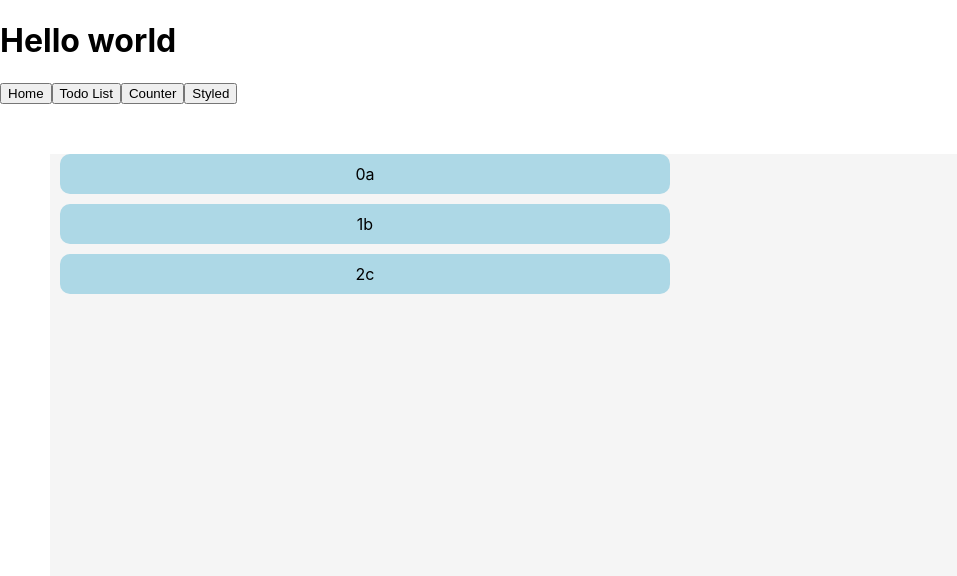
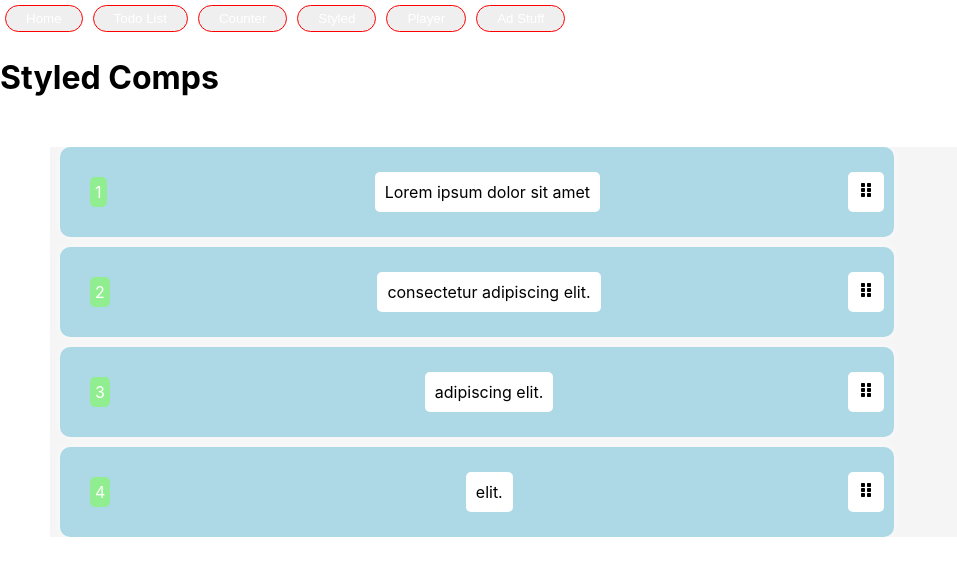
Before and after one commit to HugoLMTY/reactjs_ToDo, a React (Create React App) app: page /styled in a window 1280 px wide. Shown: the top 576 px of the page, without its empty margins (0-957 px from the left). Built offline with nearby package versions, Linux system fonts and the light colour scheme.

Commit message:
styled + player + ad (high comp)

```diff
--- a/package.json
+++ b/package.json
@@ -17,6 +17,7 @@
     "react-beautiful-dnd": "^13.1.1",
     "react-bootstrap": "^2.6.0",
     "react-dom": "^18.2.0",
+    "react-icons": "^4.6.0",
     "react-router-dom": "^6.4.3",
     "react-scripts": "5.0.1",
     "router-dom": "^2.2.9",
--- a/src/App.js
+++ b/src/App.js
@@ -7,12 +7,9 @@ import router from "./config/router";
 
 export default function App() {
 	return (
-		<div>
+		<Nav>
+			<RouterProvider router={router} />
+		</Nav>
+	)
 
-			{/* <Nav /> */}
-
-			<RouterProvider router={router}>
-			</RouterProvider>
-		</div>
-	)
 }
--- a/src/components/cards/ticket.js
+++ b/src/components/cards/ticket.js
@@ -1,26 +1,60 @@
-import React, { useState } from 'react';
+import React from 'react';
 
 import { Draggable } from 'react-beautiful-dnd';
 import styled from 'styled-components';
 
-import Swal from 'sweetalert2'
-import withReactContent from 'sweetalert2-react-content'
-const swal = withReactContent(Swal)
+import { FaGripVertical } from 'react-icons/fa';
 
-const Ticket = ({ text = "ok", index = -1 }) => {
-	const [ state, setstate ] = useState(null)
+const Ticket = ({ item, provided }) => {
+	return (
+		<Row >
+			<Position>	{ item.position } 	</Position>
 
-	return (
-		<Row>
-			{ index }
-			{ text }
+			<Sentence>	{ item.content }	</Sentence>
+
+			<Grip  {...provided.dragHandleProps}>
+				<FaGripVertical />
+			</Grip>
+
+			{provided.placeholder}
 		</Row>
-	)
-}
+)}
+
+const Position = styled.div`
+	background-color: lightgreen;
+	color: white;
+	border-radius: 5px;
+	margin: 20px;
+	padding: 5px;
+`
+
+const Sentence = styled.div`
+
+	user-select: all;
+
+	background-color: white;
+	border-radius: 5px;
+	padding: 10px;
+	margin: 10px;
+`
+
+const Grip = styled.div`
+	background-color: white;
+	border-radius: 5px;
+	padding: 10px;
+	float: right;
+`
+
 
 const Row = styled.div`
 
-	width: 50%;
+	user-select: none;
+
+	width: 69%;
+
+	display: flex;
+	justify-content: space-between;
+	align-items: center;
 
 	margin: 10px;
 	padding: 10px;
@@ -28,6 +62,9 @@ const Row = styled.div`
 	text-align: center;
 	border-radius: 10px;
 
+	/* make me a glowy white border pls */
+	box-shadow: 0 0 10px 1px rgba(255, 255, 255, 0.5);
+
 	background: lightblue;
 
 `
--- a/src/components/nav/index.js
+++ b/src/components/nav/index.js
@@ -1,5 +1,6 @@
 import React from "react";
 import { useNavigate } from "react-router-dom";
+import styled from "styled-components";
 
 const pages = [
 	{
@@ -17,24 +18,57 @@ const pages = [
 	{
 		name: "Styled",
 		path: "/styled"
+	},
+	{
+		name: "Player",
+		path: "/player"
+	},
+	{
+		name: "Ad Stuff",
+		path: "/adStuff"
 	}
 ]
 
 
 
-const Nav = () => {
-	const navigate = useNavigate()
+const Nav = (props) => {
+	// const navigate = useNavigate()
+	const navigate = () => {}
 
 
+	const currentPage = window.location.href.split('localhost:3000')[1]
+
 	return (
-		<div>
+		<>
 			{pages.map((page, index) => (
-				<button key={index} onClick={() => navigate(page.path)}>
+				<NavItem key={index} onClick={() => navigate(page.path)} active={ currentPage == page.path }>
 					{page.name}
-				</button>
+				</NavItem>
 			))}
-		</div>
+
+			{ props.children }
+		</>
 	)
 }
 
+
+const NavItem = styled.button`
+	border: 1px solid red;
+	color: white;
+	border-radius: 15px;
+	margin: 5px;
+	padding: 5px 20px 5px 20px;
+
+	transition-duration: 0.15s;
+
+	${({ active }) => active && `
+		background-color: red;
+	`}
+
+	:hover {
+		background-color: red;
+		opacity: 0.69;
+	}
+`
+
 export default Nav
--- a/src/config/router.js
+++ b/src/config/router.js
@@ -5,12 +5,16 @@ import Home from '../pages/home'
 import TodoList from '../pages/todoTable'
 import Counter from '../pages/counter'
 import Styled from '../pages/styled'
+import Player from '../pages/player'
+import AdStuff from '../pages/adStuff'
 
 const router = createBrowserRouter([
 		{ path: "/", 			element: <Home /> 		},
 		{ path: "/todo", 		element: <TodoList /> 	},
 		{ path: "/counter", 	element: <Counter /> 	},
 		{ path: "/styled", 		element: <Styled /> 	},
+		{ path: "/player", 		element: <Player /> 	},
+		{ path: "/adStuff", 	element: <AdStuff /> 	},
 ])
 
 export default router
--- /dev/null
+++ b/src/pages/adStuff/index.js
@@ -0,0 +1,25 @@
+import React from "react";
+import Nav from "../../components/nav";
+
+import styled from "styled-components";
+
+const AdStuff = () => {
+	return <Ad />
+}
+
+const Ad = styled.div`
+	border: 1px solid red;
+	color: white;
+
+	width: 420px;
+	height: 69px;
+
+	position: absolute;
+
+
+	bottom: 10px;
+
+	z-index: 420;
+`
+
+export default AdStuff
--- a/src/pages/counter/index.js
+++ b/src/pages/counter/index.js
@@ -18,8 +18,6 @@ const Counter = () => {
 		<div>
 			<h1>Counter</h1>
 
-			<Nav />
-
 			<h3> { count } </h3>
 
 			<div>
--- a/src/pages/home/index.js
+++ b/src/pages/home/index.js
@@ -1,5 +1,6 @@
 import React, { useState, useEffect } from "react";
 import Nav from "../../components/nav";
+import AdStuff from "../adStuff";
 
 const Home = () => {
 	const [ state, setState ] = useState(0);
@@ -13,14 +14,14 @@ const Home = () => {
 		<div>
 			<h1> Home </h1>
 
-			<Nav />
-
-
 			<ul>
 				<li> <a href="/todo"> Todo List </a> </li>
 				<li> <a href="/counter"> Counter </a> </li>
+				<li> <a href="/styled"> Styled </a> </li>
 
 			</ul>
+
+			<AdStuff />
 
 		</div>
 	)
--- /dev/null
+++ b/src/pages/player/index.js
@@ -0,0 +1,37 @@
+import React, { useEffect, useRef, useState } from "react";
+import Nav from "../../components/nav";
+
+
+const Player = () => {
+	const audioRef = useRef(null)
+
+	const [ player, setPlayer ] = useState({ playing: false, playlist: [ ] })
+	useEffect(() => {
+		player.playing
+			? audioRef.current.play()
+			: audioRef.current.pause()
+	}, [player.playing])
+
+	const toggleAudioState = () => {
+		setPlayer({ playing: !player.playing })
+	}
+
+	return (
+		<div>
+			<h1> Player </h1>
+
+			<audio
+				ref={ (ref) => ( audioRef.current = ref ) }
+				src="https://cdn.discordapp.com/attachments/1043073684023300110/1045346711004008499/summoners.mp3"
+				onEnded={ () => setPlayer({ playing: false }) }
+				controls>
+
+			</audio>
+
+			<button onClick={ () => toggleAudioState() }> { player.playing ? "Pause" : "Play" } </button>
+		</div>
+	)
+
+}
+
+export default Player
--- a/src/pages/styled/index.js
+++ b/src/pages/styled/index.js
@@ -1,52 +1,76 @@
 import axios from "axios";
 import React, { useEffect, useState } from "react";
+import { DragDropContext, Draggable, Droppable } from "react-beautiful-dnd";
 import styled from "styled-components";
 import Ticket from "../../components/cards/ticket";
 
 import Nav from '../../components/nav';
 
 const Styled = () => {
-
-	const [ sentences, setSentences ] = useState(["a", "b", "c"])
-
+	const [ sentences, setSentences ] = useState([
+		{ id: 20, content: "Lorem ipsum dolor sit amet", 	position: 1 	},
+		{ id: 21, content: "consectetur adipiscing elit.", 	position: 2 	},
+		{ id: 22, content: "adipiscing elit.", 				position: 3 	},
+		{ id: 23, content: "elit.", 						position: 4		}
+	])
 	useEffect(() => {
 		axios
 			.get('http://localhost:3001/')
 			.then(res => {
-				// setSentences(res.data)
+				const mapped = res.data.map((sentence, index) => ({ content: sentence, id: index + 10, position: index + 1 }))
+				// setSentences(mapped)
 			})
-			.catch(err => {
-				console.log(err)
-			})
+			.catch(err => { console.log(err) })
 
-	})
+	}, [])
 
-	try {
+	const updatePosition = ($event) => {
+		const { destination, source } = $event
+
+		console.log({ $event })
+		// if (!destination) return
+
+		// setSentences(newSentences)
+	}
+
+
 	return (
 		<div>
-				<h1> Hello world </h1>
-
-				<Nav />
-
+			<h1> Styled Comps </h1>
 
 			<Container>
+
+				<DragDropContext onDragEnd={ ($event) => { updatePosition($event) } }>
+
+					<Droppable droppableId="dropZone" index={0} >
+						{(provided) => (
+
+							<div ref={provided.innerRef} {...provided.droppableProps} >
 								{
-					sentences.map((text, index) => {
-						return <Ticket key={index} text={text} index={index}/>
+									sentences.map(s => {
+										return (
+										<Draggable key={s.id} index={ s.id } draggableId={ s.position.toString() }>
+											{(provided) => {
+												return <Ticket item={ s } provided={ provided } />
+											}}
+										</Draggable>
+										)
 									})
 								}
+							</div>
+						)}
+					</Droppable>
+
+				</DragDropContext>
+
 			</Container>
 
 		</div>
 	)
-
-	} catch(err) {
-		console.log(err)
-	}
 }
 
 const Container = styled.div`
-	height: 75vh;
+	/* height: 75vh; */
 
 	margin: 50px;
 
--- a/src/pages/todoTable/index.js
+++ b/src/pages/todoTable/index.js
@@ -469,8 +469,6 @@ const TodoList = () => {
 		<div>
 			<h1> TODO List </h1>
 
-			<Nav />
-
 			<DragDropContext onDragEnd={($event) => updateTicketPosition($event)}>
 				{ getColumns(List) }
 			</DragDropContext>
```
Also changed, not shown: 2 other files (tests, documents, lock files or other folders). Lines whose indentation alone changed are shown as unchanged.
